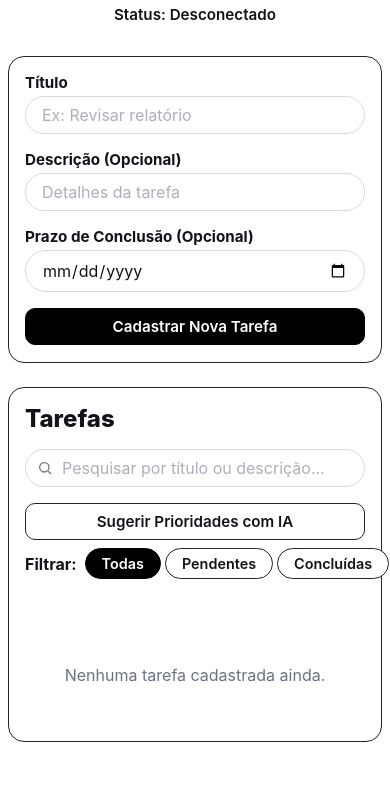
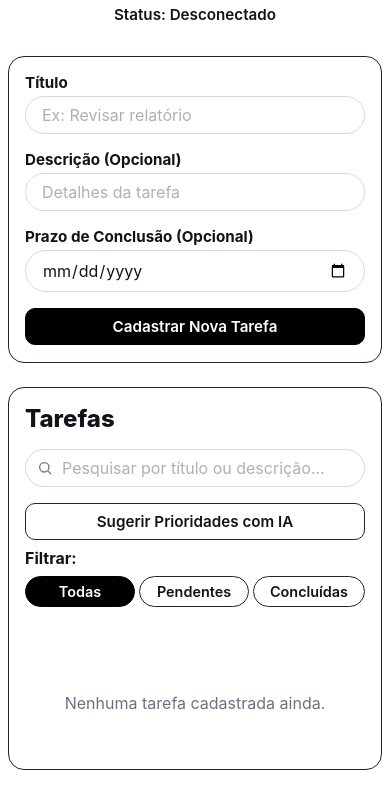
Before and after one commit to isamfavero/GerenciadorDeTarefas, a plain HTML site: page frontend/index.html in a window 390 px wide. Shown: the part 109-918 px from the top of the page. Drawn offline with Linux system fonts and the light colour scheme; a script that the page names is missing.

Commit message:
Update style.css

```diff
--- a/frontend/css/style.css
+++ b/frontend/css/style.css
@@ -278,15 +278,18 @@ textarea::placeholder {
   display: flex;
   align-items: center;
   gap: var(--spacing-2);
-}
-
-.filter-label {
-  font-weight: 700;
+  flex-wrap: wrap;
+  max-width: 100%;
 }
 
 .filters {
   display: flex;
   gap: var(--spacing-1);
+  flex-wrap: wrap;
+}
+
+.filter-label {
+  font-weight: 700;
 }
 
 .filter-btn {
@@ -532,6 +535,16 @@ textarea::placeholder {
   .filter-group {
     justify-content: space-between;
   }
+
+  .filters {
+    width: 100%;
+    justify-content: space-between;
+  }
+
+  .filter-btn {
+    flex: 1;
+    text-align: center;
+  }
 }
 
 /* Ajuste fino para telas bem estreitas (ex: iPhone SE, ~360-390px) */
```
